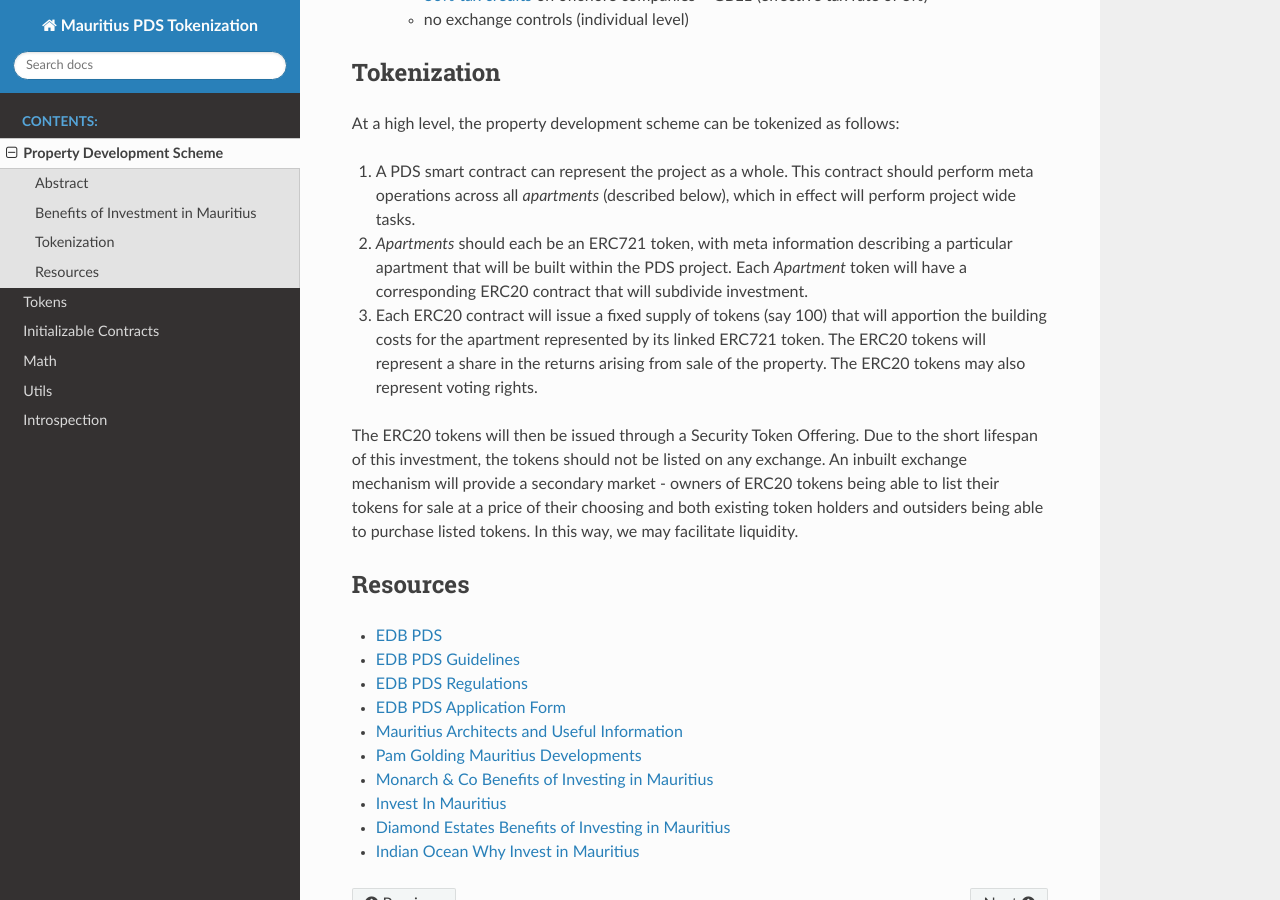
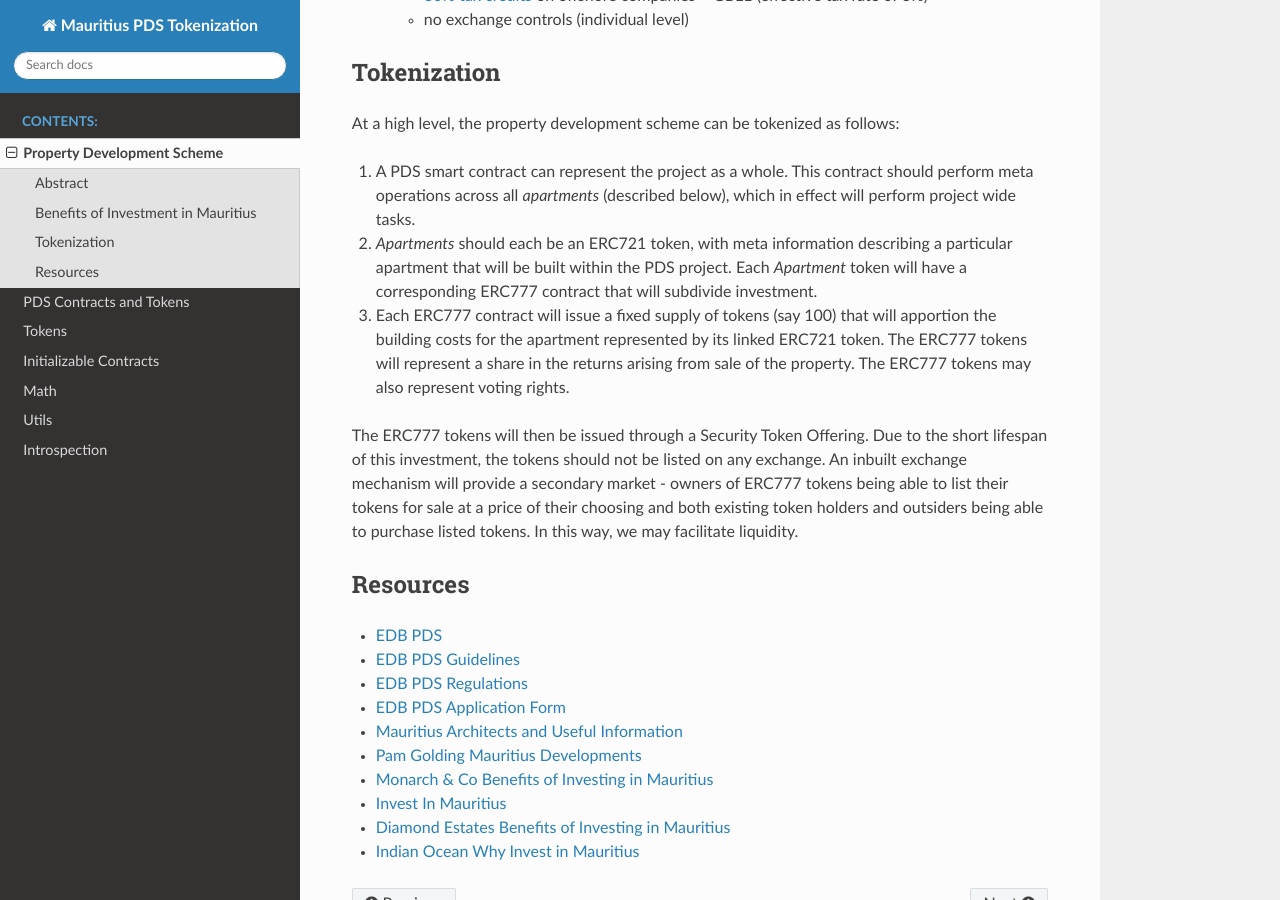
Before and after one commit to 8563a236e65cede7b14220e65c70ad5718144a3/mauritius-pds-tokenization, a Sphinx documentation site: the page built from docs/source/pds_index.rst, in a window 1280 px wide and 900 px high, scrolled down 1356 px. Built offline with Sphinx 7.4.7 and the Read the Docs theme 2.0.0, drawn with Linux system fonts in a browser that asks for light colours; pages that are not in the unit, such as notebooks, are missing from menus.

Commit message:
(Update) docs with ERC777 instead of ERC20
See: https://docs.openzeppelin.com/contracts/3.x/api/token/erc777
     https://eips.ethereum.org/EIPS/eip-777

Why: ERC777 represents a safer standard for fungible tokens. Particularly
     tokens cannot be sent to an account that is not aware of how to
     deal with the tokens, thus preventing tokens being locked in

How: Replace all instances of ERC20 with ERC777

Tags: ERC777

```diff
--- a/docs/source/index.rst
+++ b/docs/source/index.rst
@@ -168,6 +168,7 @@ This saves the work within the root project directory on the host machine, in a
    :caption: Contents:
 
    pds_index.rst
+   pds_contracts.rst
    token_index.rst
    initializable_index.rst
    proxy_index.rst
--- a/docs/source/pds_index.rst
+++ b/docs/source/pds_index.rst
@@ -71,18 +71,18 @@ follows:
    below), which in effect will perform project wide tasks.
 2. *Apartments* should each be an ERC721 token, with meta information
    describing a particular apartment that will be built within the
-   PDS project. Each *Apartment* token will have a corresponding ERC20
+   PDS project. Each *Apartment* token will have a corresponding ERC777
    contract that will subdivide investment.
-3. Each ERC20 contract will issue a fixed supply of tokens (say 100) that
+3. Each ERC777 contract will issue a fixed supply of tokens (say 100) that
    will apportion the building costs for the apartment represented by its
-   linked ERC721 token. The ERC20 tokens will represent a share in the
-   returns arising from sale of the property. The ERC20 tokens may also
+   linked ERC721 token. The ERC777 tokens will represent a share in the
+   returns arising from sale of the property. The ERC777 tokens may also
    represent voting rights.
 
-The ERC20 tokens will then be issued through a Security Token Offering.
+The ERC777 tokens will then be issued through a Security Token Offering.
 Due to the short lifespan of this investment, the tokens should not be
 listed on any exchange. An inbuilt exchange mechanism will provide a
-secondary market - owners of ERC20 tokens being able to list their tokens
+secondary market - owners of ERC777 tokens being able to list their tokens
 for sale at a price of their choosing and both existing token holders and
 outsiders being able to purchase listed tokens. In this way, we may
 facilitate liquidity.
--- /dev/null
+++ b/docs/source/pdscontrolcontract.rst
@@ -0,0 +1,6 @@
+PDS Control Contract
+====================
+
+.. autosolcontract:: PDSControlContract
+   :members:
+   :undoc-members:
```
Also changed, not shown: docs/source/pds_contracts.rst (added, +17 -0 lines), 1 other file.
